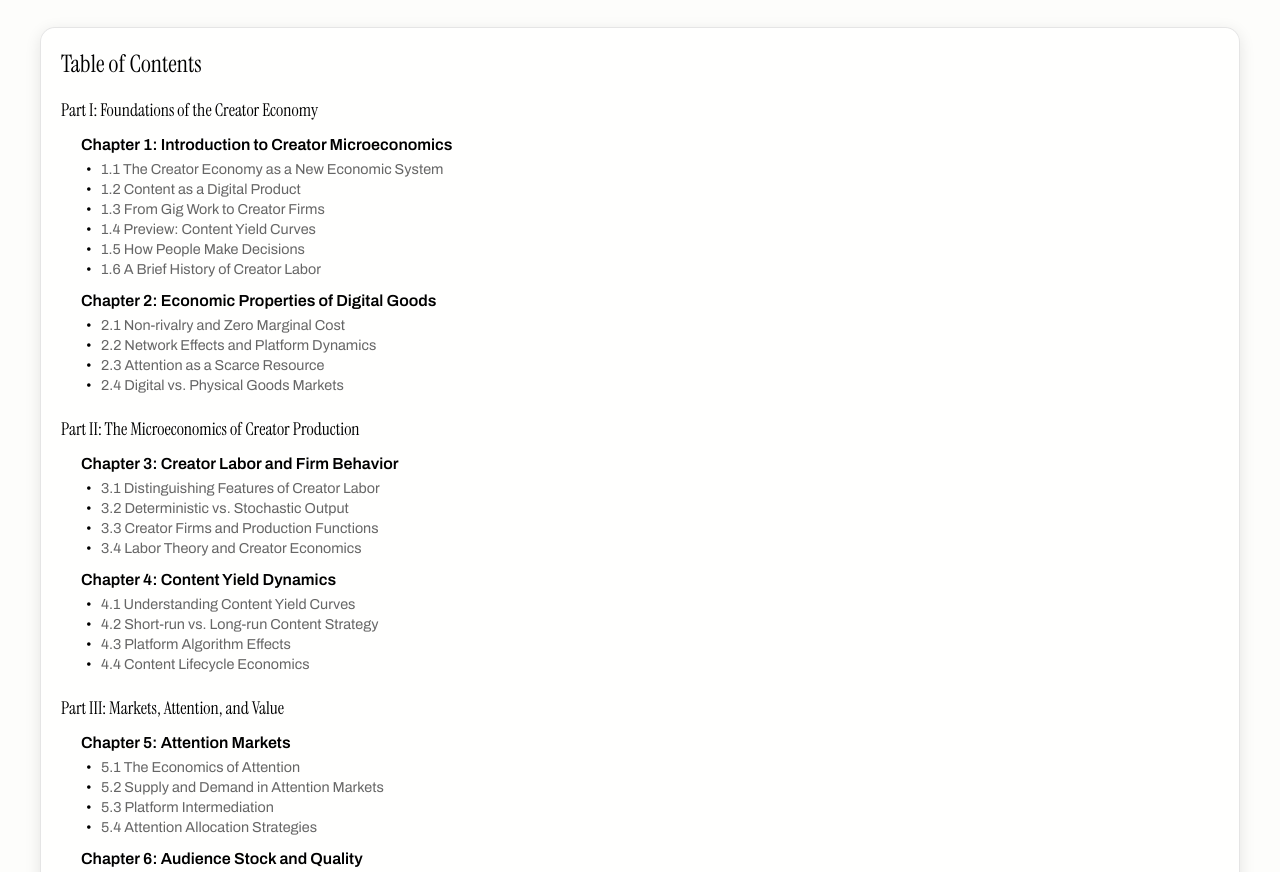
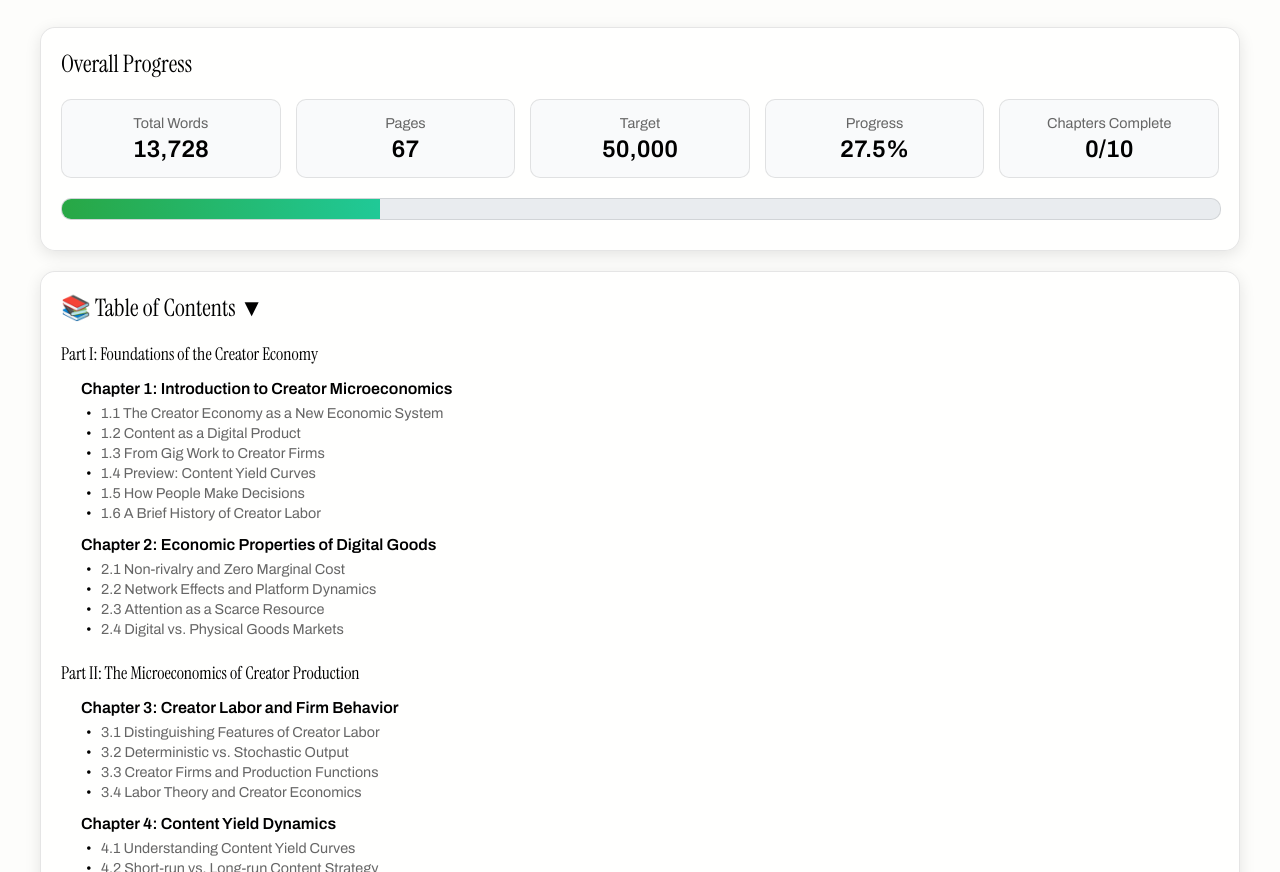
Before and after one commit to emiherrera1/textbook, a plain HTML site: page index.html in a window 1280 px wide. Shown: the part 75-947 px from the top of the page. Drawn offline with Linux system fonts and the light colour scheme.

Commit message:
Move table of contents below overall progress and make it collapsible
- Relocated TOC section to appear after Overall Progress
- Added collapsible functionality with toggle arrow (▼/▶)
- Added book emoji (📚) to TOC header
- Maintains all detailed chapter and section breakdowns
- Clean typography and professional styling

```diff
--- a/index.html
+++ b/index.html
@@ -48,6 +48,14 @@
             color: #000000;
             margin-top: 0;
             font-weight: 500;
+            user-select: none;
+        }
+        .toc-content {
+            display: block;
+            transition: all 0.3s ease;
+        }
+        .toc-content.collapsed {
+            display: none;
         }
         .toc-section {
             margin-bottom: 25px;
@@ -341,8 +349,38 @@
             <h1> Creator Microeconomics Textbook Tracker</h1>
         </div>
 
+        <div class="overview">
+            <h2> Overall Progress</h2>
+            <div class="metrics">
+                <div class="metric">
+                    <div class="metric-label">Total Words</div>
+                    <div class="metric-value">13,728</div>
+                </div>
+                <div class="metric">
+                    <div class="metric-label">Pages</div>
+                    <div class="metric-value">67</div>
+                </div>
+                <div class="metric">
+                    <div class="metric-label">Target</div>
+                    <div class="metric-value">50,000</div>
+                </div>
+                <div class="metric">
+                    <div class="metric-label">Progress</div>
+                    <div class="metric-value">27.5%</div>
+                </div>
+                <div class="metric">
+                    <div class="metric-label">Chapters Complete</div>
+                    <div class="metric-value">0/10</div>
+                </div>
+            </div>
+            <div class="progress-bar">
+                <div class="progress-fill" style="width: 27.456000000000003%"></div>
+            </div>
+        </div>
+
         <div class="table-of-contents">
-            <h2>Table of Contents</h2>
+            <h2 onclick="toggleTOC()" style="cursor: pointer;">📚 Table of Contents <span id="toc-toggle">▼</span></h2>
+            <div id="toc-content" class="toc-content">
                 <div class="toc-section">
                     <h3>Part I: Foundations of the Creator Economy</h3>
                     <div class="toc-chapter">
@@ -450,34 +488,6 @@
                         </ul>
                     </div>
                 </div>
-        </div>
-
-        <div class="overview">
-            <h2> Overall Progress</h2>
-            <div class="metrics">
-                <div class="metric">
-                    <div class="metric-label">Total Words</div>
-                    <div class="metric-value">13,728</div>
-                </div>
-                <div class="metric">
-                    <div class="metric-label">Pages</div>
-                    <div class="metric-value">67</div>
-                </div>
-                <div class="metric">
-                    <div class="metric-label">Target</div>
-                    <div class="metric-value">50,000</div>
-                </div>
-                <div class="metric">
-                    <div class="metric-label">Progress</div>
-                    <div class="metric-value">27.5%</div>
-                </div>
-                <div class="metric">
-                    <div class="metric-label">Chapters Complete</div>
-                    <div class="metric-value">0/10</div>
-                </div>
-            </div>
-            <div class="progress-bar">
-                <div class="progress-fill" style="width: 27.456000000000003%"></div>
             </div>
         </div>
 
@@ -1161,6 +1171,19 @@
                 toggle.textContent = '▶';
             }
         }
+
+        function toggleTOC() {
+            const content = document.getElementById('toc-content');
+            const toggle = document.getElementById('toc-toggle');
+
+            if (content.classList.contains('collapsed')) {
+                content.classList.remove('collapsed');
+                toggle.textContent = '▼';
+            } else {
+                content.classList.add('collapsed');
+                toggle.textContent = '▶';
+            }
+        }
     </script>
 </body>
 </html>
```
Lines whose indentation alone changed are shown as unchanged.
